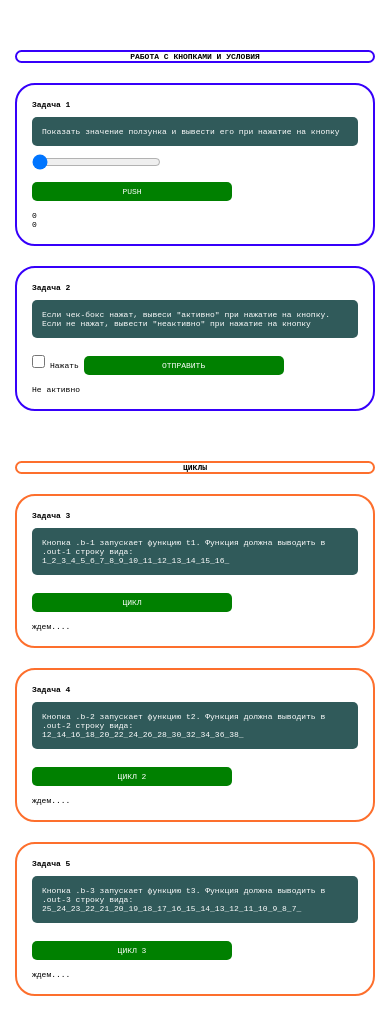
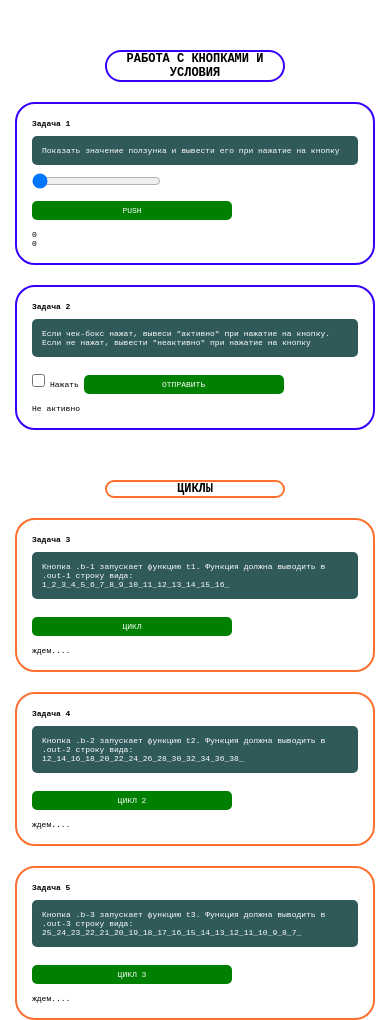
Before and after one commit to vitalynam/itgitcourses, a plain HTML site: page index.html in a window 390 px wide. Shown: the top 1020 px of the page. Drawn offline with Linux system fonts and the light colour scheme; a web font is replaced by a local one.

Commit message:
Изменен размер H2 для смартфонов

```diff
--- a/style.css
+++ b/style.css
@@ -16,7 +16,6 @@
 h2{
     text-align: center;
     text-transform: uppercase;
-    display: block;
     max-width: 400px;
     margin-left: auto;
     margin-right: auto;
@@ -108,14 +107,23 @@ button:active{
 
 
 @media (max-width: 800px) {
-    /* p{
-        font-size: 8px;
+
+    *{
+        font-size: 10px;
     }
-    .out-3{
-        font-size: 8px;
-    } */
+    h2{
+        width: 250px;
+        font-size: 15px;
+    }
+}
+
+@media (max-width: 400px) {
 
     *{
         font-size: 8px;
     }
+    h2{
+        width: 180px;
+        font-size: 12px;
+    }
 }
```
